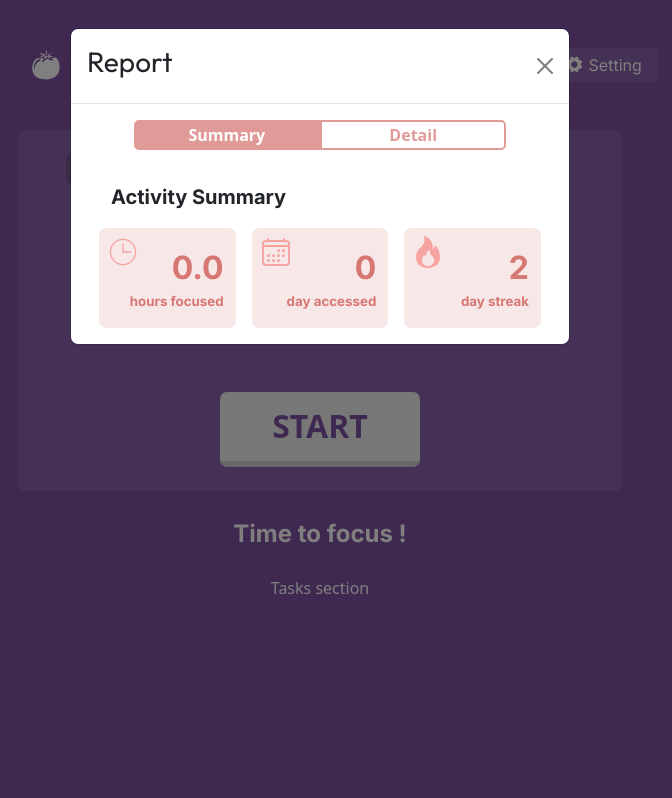
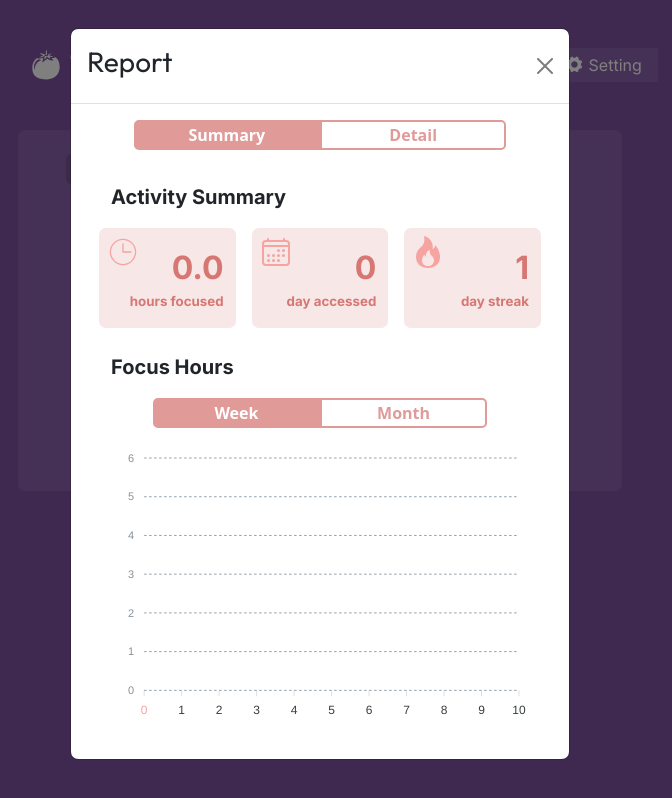
Before and after one commit to MatteoPucci99/pomodoro-timer, a React (Create React App) app in the folder client/: page / in a window 1280 px wide. Both pictures are taken after a click on the element "Report". Shown: the whole page, without its empty margins (320-992 px from the left). Built offline with nearby package versions, Linux system fonts and the light colour scheme; no server answers.

Commit message:
Focuschart weekly

```diff
--- a/client/package.json
+++ b/client/package.json
@@ -7,8 +7,11 @@
     "@testing-library/jest-dom": "^5.17.0",
     "@testing-library/react": "^13.4.0",
     "@testing-library/user-event": "^13.5.0",
+    "apexcharts": "^3.45.1",
     "bootstrap": "^5.3.2",
+    "date-fns": "^3.1.0",
     "react": "^18.2.0",
+    "react-apexcharts": "^1.4.1",
     "react-bootstrap": "^2.9.2",
     "react-dom": "^18.2.0",
     "react-icons": "^4.12.0",
--- a/client/src/App.css
+++ b/client/src/App.css
@@ -69,6 +69,16 @@ span {
   border-bottom-right-radius: 5px;
 }
 
+#weekButton {
+  border-top-left-radius: 5px;
+  border-bottom-left-radius: 5px;
+}
+
+#monthButton {
+  border-top-right-radius: 5px;
+  border-bottom-right-radius: 5px;
+}
+
 .summaryCard {
   background-color: #f7e7e6ff;
   border-radius: 7px;
--- /dev/null
+++ b/client/src/components/NavSection/FocushoursChart.jsx
@@ -0,0 +1,148 @@
+import { useSelector } from "react-redux"
+import { startOfWeek, endOfWeek, format, isSameWeek, startOfDay, endOfDay, isSameDay } from 'date-fns';
+import { it } from 'date-fns/locale';
+import ReactApexChart from "react-apexcharts"
+import { useEffect, useState } from "react";
+
+
+const FocushoursChart = ()=>{
+
+    const sessions = useSelector((state) => state.sessions.content);
+    const [dati,setDati] = useState()
+    const colors = ['#f5a3a2ff']
+
+
+//WEEK SESSIONS
+    // Raggruppa le sessioni per settimane con la somma dei secondi
+    const sessionsByWeek = sessions.reduce((result, session) => {
+      // Ottieni la data della sessione come oggetto Date
+      const sessionDate = new Date(session.date);
+
+      // Cerca la settimana corrispondente nel risultato
+      const week = result.find((week) => isSameWeek(sessionDate, week.startDate));
+
+      if (week) {
+        // Se la settimana esiste, aggiungi la sessione
+        week.sessions.push(session);
+        // Aggiorna la somma dei secondi
+        week.totalSeconds += session.seconds;
+      } else {
+        // Se la settimana non esiste, crea una nuova settimana
+        result.push({
+          startDate: startOfWeek(sessionDate),
+          endDate: endOfWeek(sessionDate),
+          sessions: [session],
+          totalSeconds: session.seconds,
+        });
+      }
+
+      return result;
+    }, []);
+
+
+
+//DAY SESSION
+// Raggruppa le sessioni per giorni con la somma dei secondi
+const sessionsByDay = sessions.reduce((result, session) => {
+    // Ottieni la data della sessione come oggetto Date
+    const sessionDate = new Date(session.date);
+
+    // Cerca il giorno corrispondente nel risultato
+    const day = result.find((d) => isSameDay(sessionDate, d.startDate));
+
+    if (day) {
+      // Se il giorno esiste, aggiungi la sessione
+      day.sessions.push(session);
+      // Aggiorna la somma dei secondi
+      day.totalSeconds += session.seconds;
+    } else {
+      // Se il giorno non esiste, crea un nuovo giorno
+      result.push({
+        startDate: startOfDay(sessionDate),
+        endDate: endOfDay(sessionDate),
+        sessions: [session],
+        totalSeconds: session.seconds,
+      });
+    }
+
+    return result;
+  }, []);
+
+    const dataForChart = sessionsByDay.map(el=>(el.totalSeconds/3600).toFixed(2))
+    const xData = sessionsByDay.map(el=> format(el.startDate, 'd-MMM', { locale: it }));
+    const numToShow = 7;
+    const xDataToShow = xData.slice(-numToShow);
+    const dataForChartToShow = dataForChart.slice(-numToShow)
+
+    useEffect(()=>{
+      setDati({
+
+
+        series: [{
+          data: dataForChartToShow
+        }],
+        options: {
+          chart: {
+            height: 350,
+            type: 'bar',
+            events: {
+              click: function(chart, w, e) {
+
+              }
+            }
+          },
+          colors: colors,
+          plotOptions: {
+            bar: {
+              columnWidth: '45%',
+              distributed: true,
+            }
+          },
+          dataLabels: {
+            enabled: false
+          },
+          legend: {
+            show: false
+          },
+          grid: {
+            borderColor: '#93A0AB ',
+            strokeDashArray: 2.5,
+          },
+          xaxis: {
+            categories: xDataToShow,
+            labels: {
+              style: {
+                colors: colors,
+                fontSize: '12px'
+              }
+            },
+            axisBorder: {
+              color: 'transparent',
+            },
+          },
+          yaxis: {
+            labels: {
+              style: {
+                colors: '#879199 ',
+              },
+            },
+          },
+
+        },
+
+
+      })
+    },[])
+
+
+
+
+
+    return (
+        <div>
+             {dati && (  <ReactApexChart options={dati.options} series={dati.series} type="bar" height='300px' /> )}
+        </div>
+    )
+}
+
+export default FocushoursChart
--- a/client/src/components/NavSection/NavSection.jsx
+++ b/client/src/components/NavSection/NavSection.jsx
@@ -22,7 +22,7 @@ const NavSection= ()=>{
         <Container>
             <Row className="justify-content-between">
                 <Col className="col-6 d-flex align-items-center">
-                    <GiTomato style={{fontSize:'2em'}} className="me-2" /><h3 className="mb-0">TOMATO TIMER</h3>
+                    <GiTomato style={{fontSize:'2em'}} className="me-2" /><h3 className="mb-0 fw-bold">TOMATO TIMER</h3>
                 </Col>
                 <Col className="col-4 d-flex">
                     <div className="d-flex align-items-center justify-content-center py-1 px-3 me-2" style={{cursor:'pointer', backgroundColor:'#8b63abff'}} onClick={handleShowModal2}>
--- a/client/src/components/NavSection/Summary.jsx
+++ b/client/src/components/NavSection/Summary.jsx
@@ -3,10 +3,14 @@ import { CiClock2 } from "react-icons/ci";
 import { IoCalendarOutline } from "react-icons/io5";
 import { BsFire } from "react-icons/bs";
 import { useSelector } from "react-redux";
+import { useState } from "react";
+import FocushoursChart from "./FocushoursChart";
 
 
 const Summary = ()=>{
 
+    const [isSelected, setIsSelected] = useState('Week')
+    const handleSelectedButton = (input)=>setIsSelected(input)
     const session = useSelector(state=>state.sessions.content)
 
     const totalSeconds = session.reduce((acc,session) => acc + session.seconds, 0);
@@ -34,7 +38,7 @@ const Summary = ()=>{
           }
         }
 
-        return consecutiveDaysCount + 1;
+        return consecutiveDaysCount ;
       }
 
       const consecutiveDays = countConsecutiveDays(sessionDates);
@@ -42,7 +46,7 @@ const Summary = ()=>{
 
     return (
        <Container>
-        <Row>
+        <Row className="row-cols-1">
             <Col>
                 <span className="fw-bold fs-5">Activity Summary</span>
                 <Row className="mt-3">
@@ -69,6 +73,19 @@ const Summary = ()=>{
                     </Col>
                 </Row>
             </Col>
+            <Col className="mt-4">
+                <span className="fw-bold fs-5">Focus Hours</span>
+                <Row className="row-cols-1">
+                    <Col className="text-center mt-3">
+                        <button className={isSelected === 'Week' ? 'clickedReportButton' : 'reportButton'} id="weekButton" onClick={()=>handleSelectedButton('Week')}>Week</button>
+                        <button className={isSelected === 'Month' ? 'clickedReportButton' : 'reportButton'} id="monthButton"  onClick={()=>handleSelectedButton('Month')}>Month</button>
+                    </Col>
+                    <Col>
+                        <FocushoursChart/>
+                    </Col>
+                </Row>
+
+            </Col>
         </Row>
        </Container>
     )
```
Also changed, not shown: 1 other file (tests, documents, lock files or other folders).
